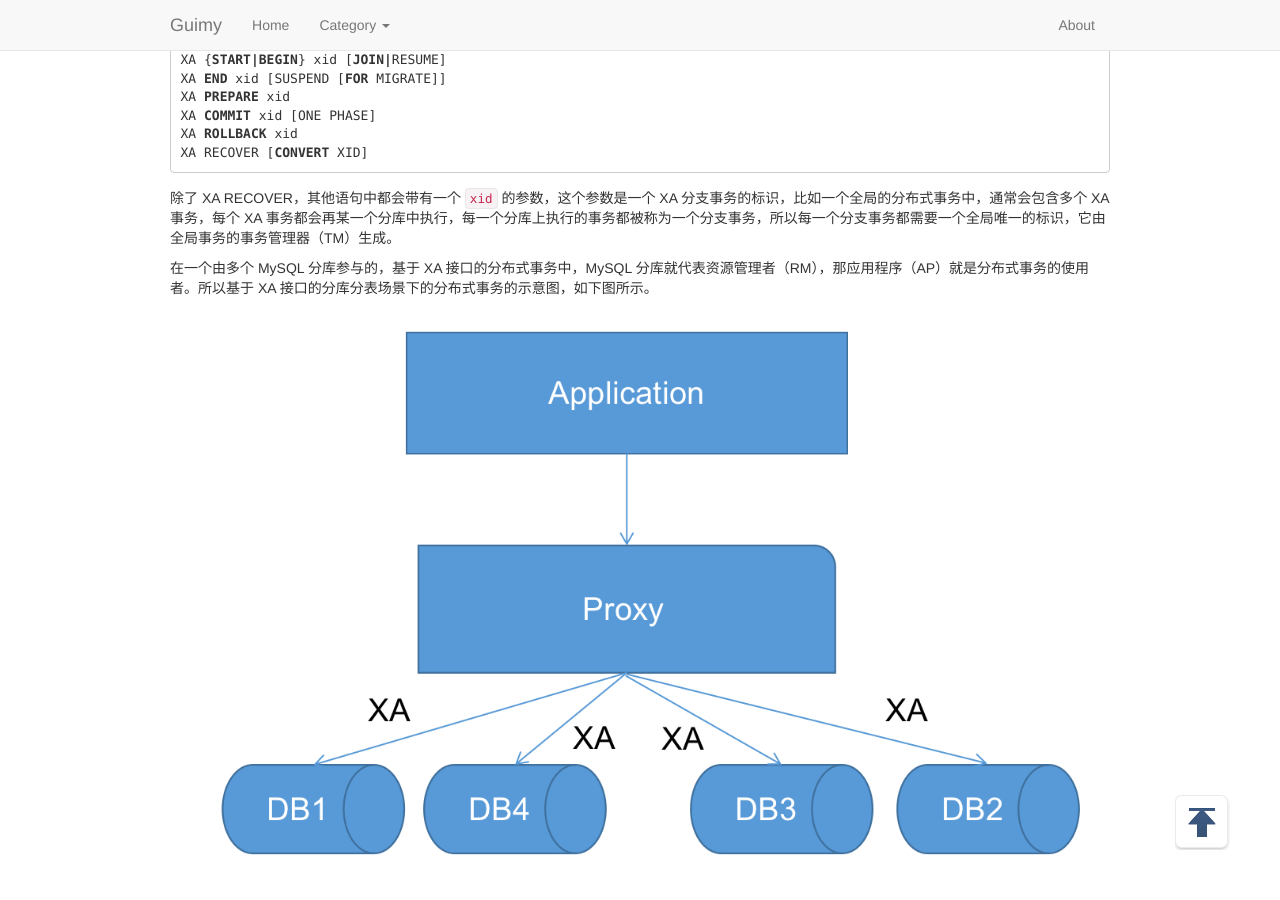
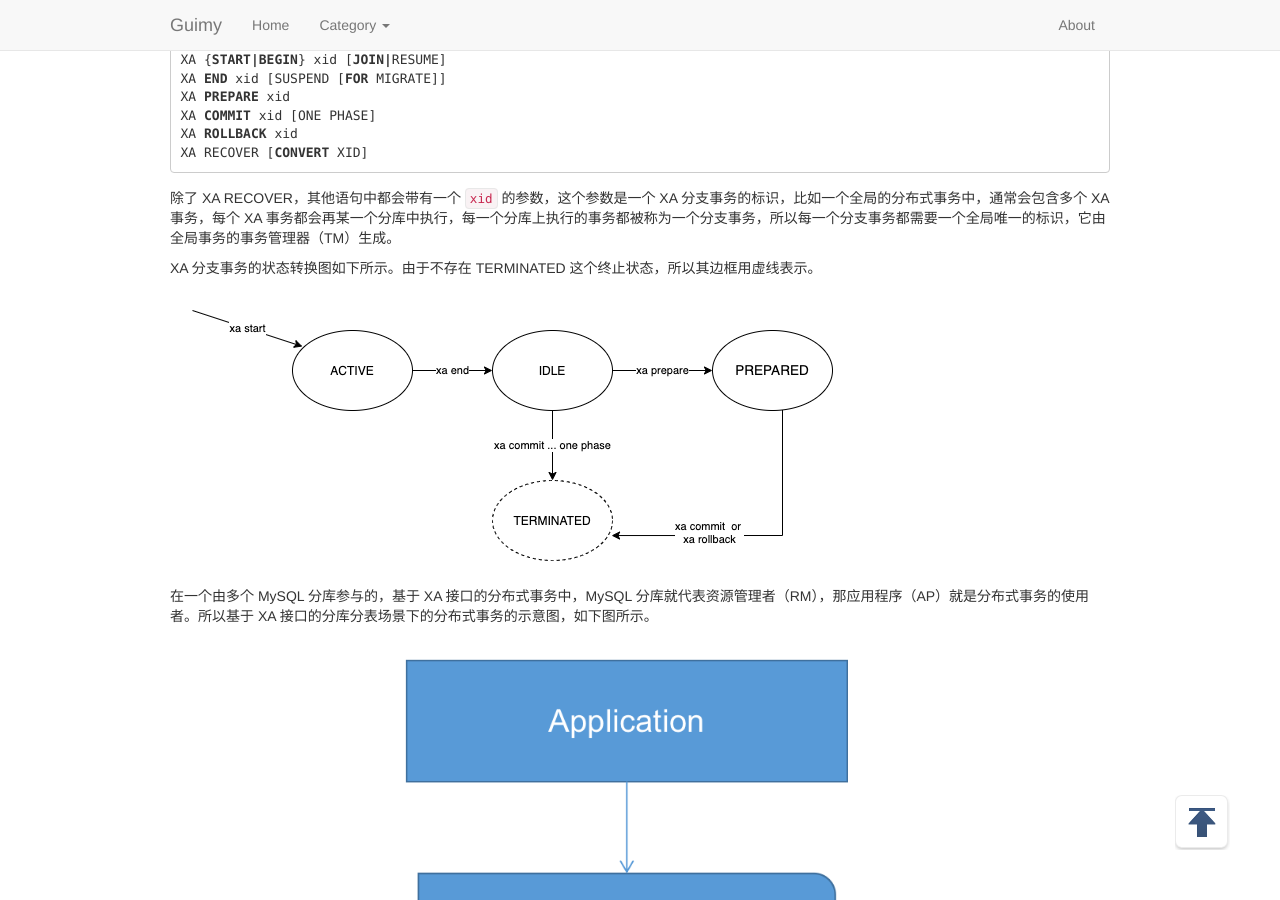
Before and after one commit to guimingyue/guimingyue.github.io, a Jekyll site: the page built from _posts/2021-06-12-xa-in-sharding-database.md, in a window 1280 px wide and 900 px high, scrolled down 2436 px. Built offline with Jekyll 4.4.1, drawn with Linux system fonts in a browser that asks for light colours.

Commit message:
add xa state transition pic

````diff
--- a/_posts/2021-06-12-xa-in-sharding-database.md
+++ b/_posts/2021-06-12-xa-in-sharding-database.md
@@ -52,6 +52,10 @@ XA RECOVER [CONVERT XID]
 ```
 
 除了 XA RECOVER，其他语句中都会带有一个 `xid` 的参数，这个参数是一个 XA 分支事务的标识，比如一个全局的分布式事务中，通常会包含多个 XA 事务，每个 XA 事务都会再某一个分库中执行，每一个分库上执行的事务都被称为一个分支事务，所以每一个分支事务都需要一个全局唯一的标识，它由全局事务的事务管理器（TM）生成。
+
+XA 分支事务的状态转换图如下所示。由于不存在 TERMINATED 这个终止状态，所以其边框用虚线表示。
+
+![XA branch state](/images/xa-in-sharding-database/xa_state.png)
 
 在一个由多个 MySQL 分库参与的，基于 XA 接口的分布式事务中，MySQL 分库就代表资源管理者（RM），那应用程序（AP）就是分布式事务的使用者。所以基于 XA 接口的分库分表场景下的分布式事务的示意图，如下图所示。
 
````
Also changed, not shown: images/xa-in-sharding-database/xa_state.png (added).
